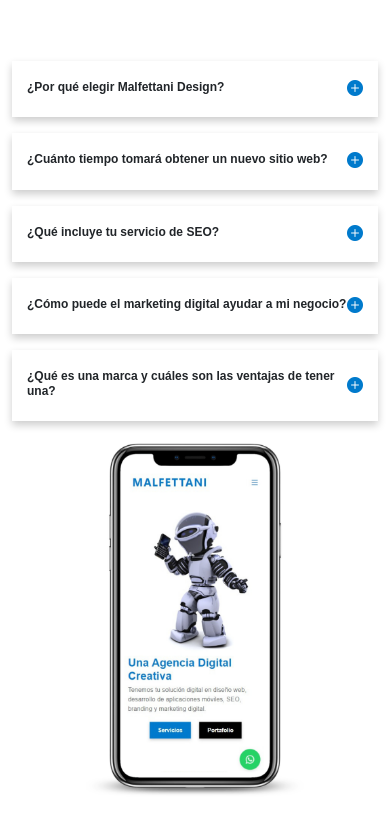
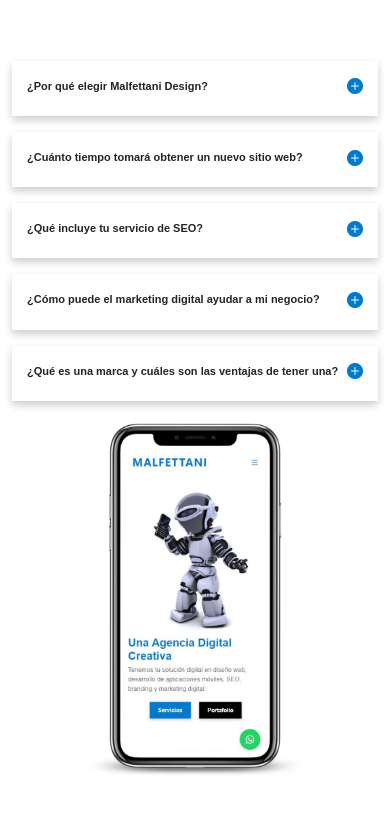
Before and after one commit to Tomasmalfettani/Proto-one, a plain HTML site: page index.html in a window 390 px wide. Shown: the part 7568-8401 px from the top of the page. After the commit the page ends 8367 px from the top, so only its background shows below. Drawn offline with nearby package versions, Linux system fonts and the light colour scheme.

Commit message:
Ajuste de px en i

```diff
--- a/styles.css
+++ b/styles.css
@@ -542,6 +542,7 @@
 .cards-faq a {
     cursor: pointer;
     transition: color 0.3s ease;
+    margin-top: -2px;
 }
 
 .cards-faq a:hover {
@@ -685,7 +686,7 @@
     }
 
     .cards-faq h5 {
-        font-size: 12px;
+        font-size: 11px;
         font-weight: bold;
     }
 
```
Also changed, not shown: index.html (+0 -13 lines).
